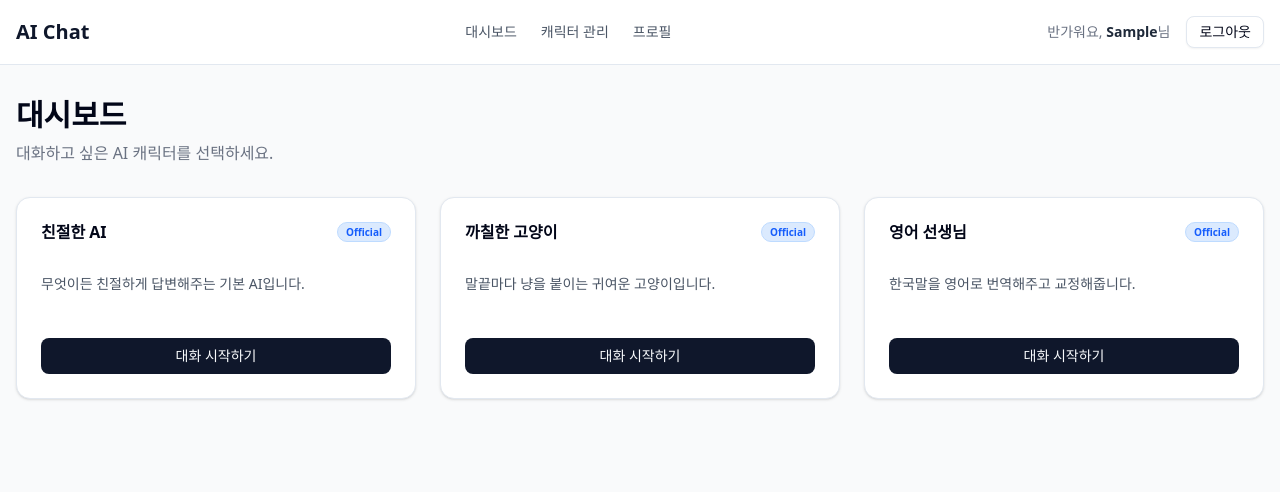
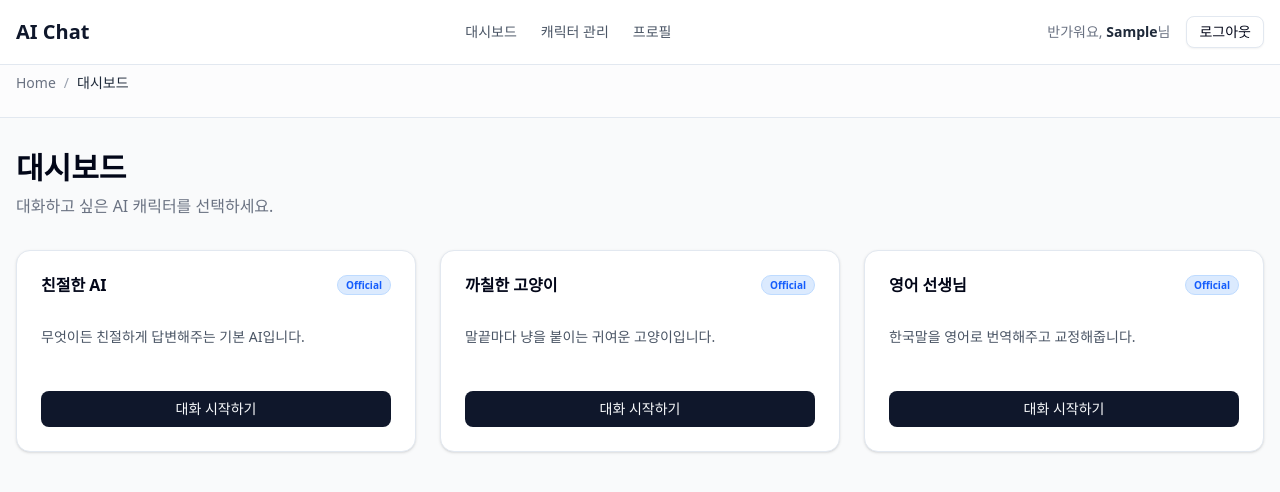
Before and after one commit to yg5057/lionrocket-assignment, a React app in the folder frontend/: page /login in a window 1280 px wide. Both pictures are taken after typing "name@example.com", "Sample" into the empty fields and a click on the button "로그인하기". Shown: the top 492 px of the page. Built offline with nearby package versions, Linux system fonts and the light colour scheme; the HTML template or start-up script is replaced by a standard one.

Commit message:
feat: 브레드스크럼 네비게이션 구현

```diff
--- /dev/null
+++ b/frontend/src/components/Breadcumbs.tsx
@@ -0,0 +1,57 @@
+import { useLocation, Link } from "react-router-dom";
+import { storage } from "../services/storage";
+
+export default function Breadcrumbs() {
+  const location = useLocation();
+  const pathnames = location.pathname.split("/").filter((x) => x);
+
+  const routeNameMap: Record<string, string> = {
+    dashboard: "대시보드",
+    characters: "캐릭터 관리",
+    profile: "프로필",
+    chat: "채팅방",
+    login: "로그인",
+  };
+
+  const getReadableName = (value: string, index: number) => {
+    if (routeNameMap[value]) return routeNameMap[value];
+    if (pathnames[index - 1] === "chat") {
+      const chars = storage.getCharacters();
+      const character = chars.find((c) => c.id === value);
+      return character ? character.name : "알 수 없는 캐릭터";
+    }
+    return value;
+  };
+
+  return (
+    <nav className="text-sm text-gray-500 mb-4" aria-label="Breadcrumb">
+      <ol className="list-none p-0 inline-flex">
+        <li className="flex items-center">
+          <Link
+            to="/dashboard"
+            className="hover:text-blue-600 transition-colors"
+          >
+            Home
+          </Link>
+        </li>
+        {pathnames.map((value, index) => {
+          const to = `/${pathnames.slice(0, index + 1).join("/")}`;
+          const isLast = index === pathnames.length - 1;
+          const name = getReadableName(value, index);
+          return (
+            <li key={to} className="flex items-center">
+              <span className="mx-2 text-gray-400">/</span>
+              {isLast ? (
+                <span className="font-medium text-gray-800">{name}</span>
+              ) : (
+                <Link to={to} className="hover:text-blue-600 transition-colors">
+                  {name}
+                </Link>
+              )}
+            </li>
+          );
+        })}
+      </ol>
+    </nav>
+  );
+}
--- a/frontend/src/components/Header.tsx
+++ b/frontend/src/components/Header.tsx
@@ -2,6 +2,7 @@ import { useNavigate, Link } from "react-router-dom";
 import { storage } from "../services/storage";
 import { Button } from "./ui/button";
 import { useModal } from "../contexts/ModalContext";
+import Breadcrumbs from "./Breadcumbs";
 
 export default function Header() {
   const navigate = useNavigate();
@@ -16,7 +17,7 @@ export default function Header() {
   };
 
   return (
-    <header className="border-b bg-white">
+    <header className="border-b bg-white flex-col">
       <div className="container mx-auto px-4 h-16 flex items-center justify-between">
         <Link
           to="/dashboard"
@@ -24,7 +25,6 @@ export default function Header() {
         >
           AI Chat
         </Link>
-
         <nav className="hidden md:flex items-center gap-6 text-sm font-medium text-gray-600">
           <Link to="/dashboard" className="hover:text-primary transition">
             대시보드
@@ -36,7 +36,6 @@ export default function Header() {
             프로필
           </Link>
         </nav>
-
         <div className="flex items-center gap-4">
           <span className="text-sm text-gray-500 hidden sm:inline">
             반가워요,{" "}
@@ -47,6 +46,9 @@ export default function Header() {
           </Button>
         </div>
       </div>
+      <div className="container mx-auto px-4 py-2 bg-gray-50/50 border-t text-sm">
+        <Breadcrumbs />
+      </div>
     </header>
   );
 }
```
